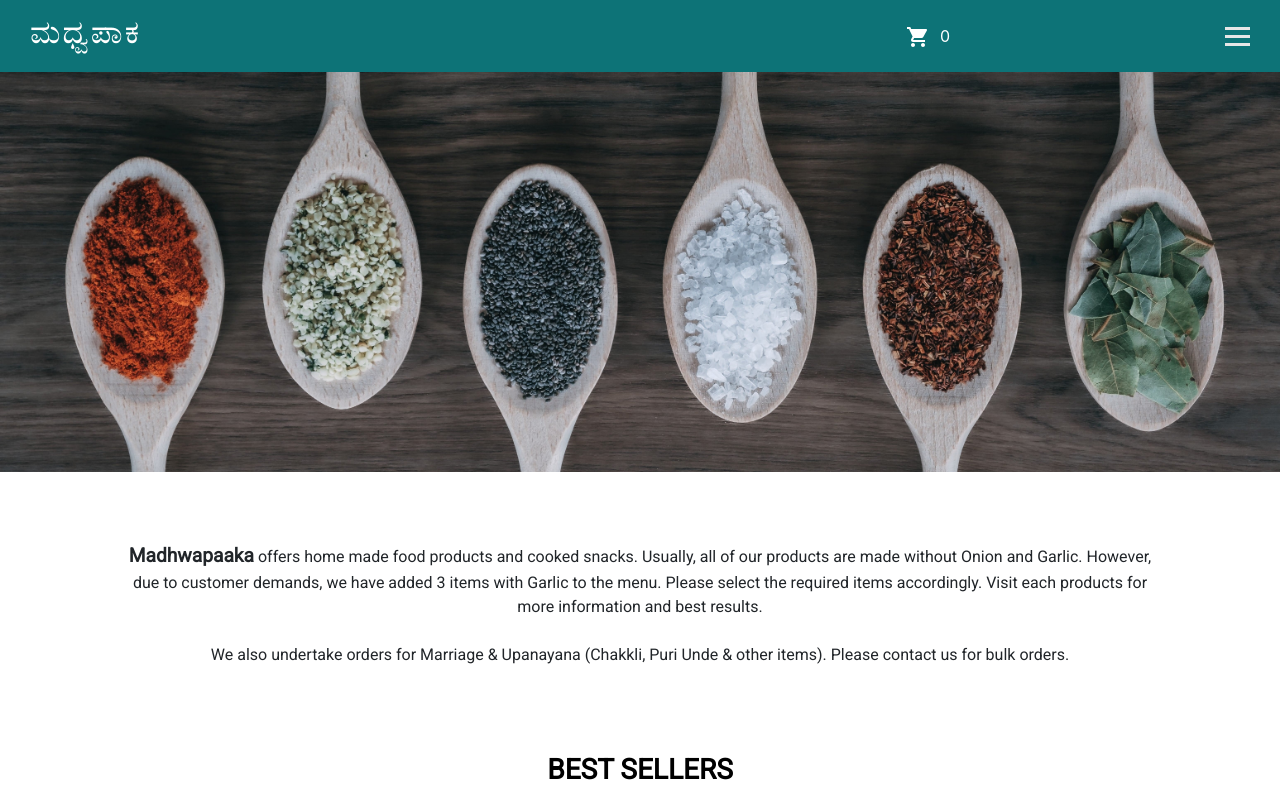
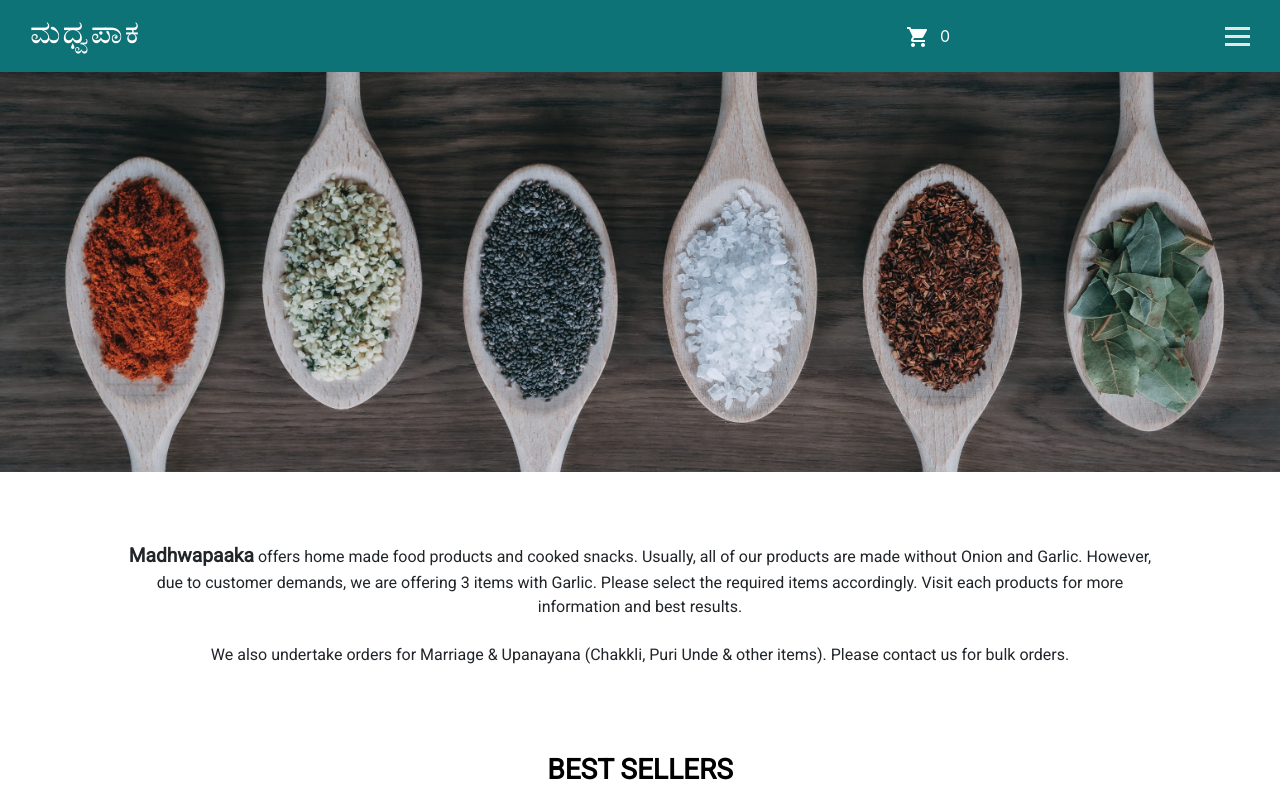
Before and after one commit to tejas-muthya37/aigiriLive, a React (Create React App) app: page / in a window 1280 px wide. Shown: the top 800 px of the page. Built offline with nearby package versions, Linux system fonts and the light colour scheme; a web font is replaced by a local one.

Commit message:
minor-changes2

```diff
--- a/src/FirstDesc.js
+++ b/src/FirstDesc.js
@@ -8,9 +8,9 @@ function About() {
         <p>
           <span className="first-bold">Madhwapaaka</span> offers home made food
           products and cooked snacks. Usually, all of our products are made
-          without Onion and Garlic. However, due to customer demands, we have
-          added 3 items with Garlic to the menu. Please select the required
-          items accordingly. Visit each products for more information and best
+          without Onion and Garlic. However, due to customer demands, we are
+          offering 3 items with Garlic. Please select the required items
+          accordingly. Visit each products for more information and best
           results.
           <br />
           <br />
```
